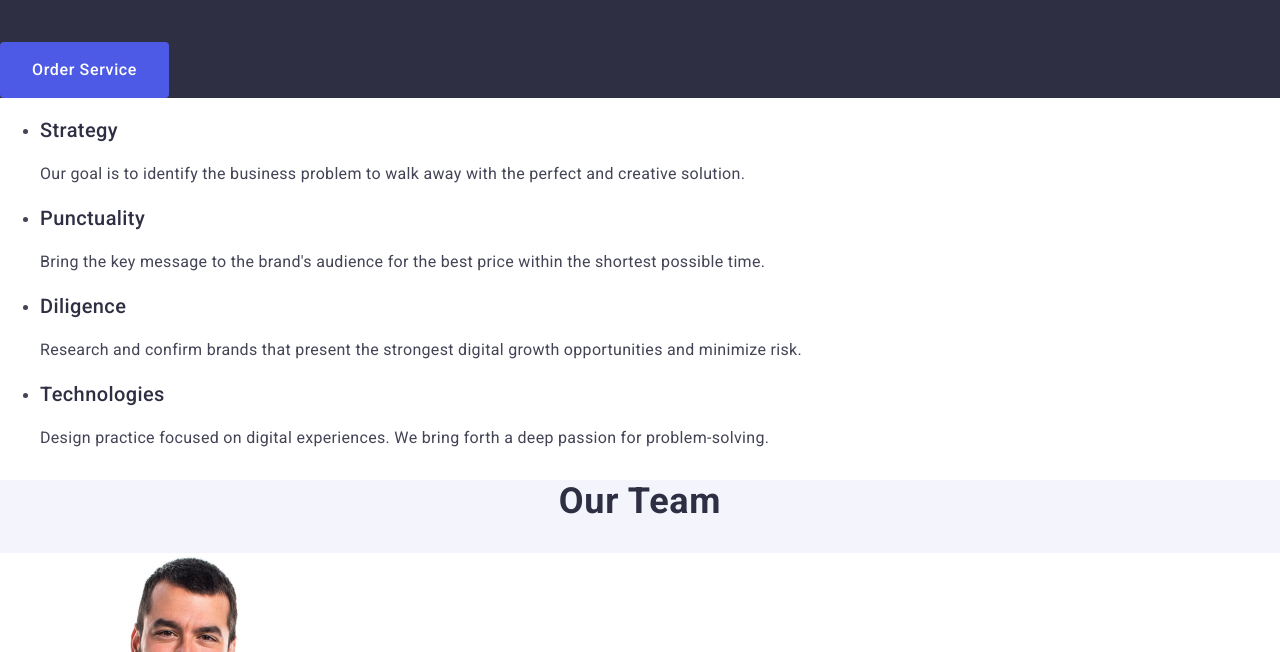
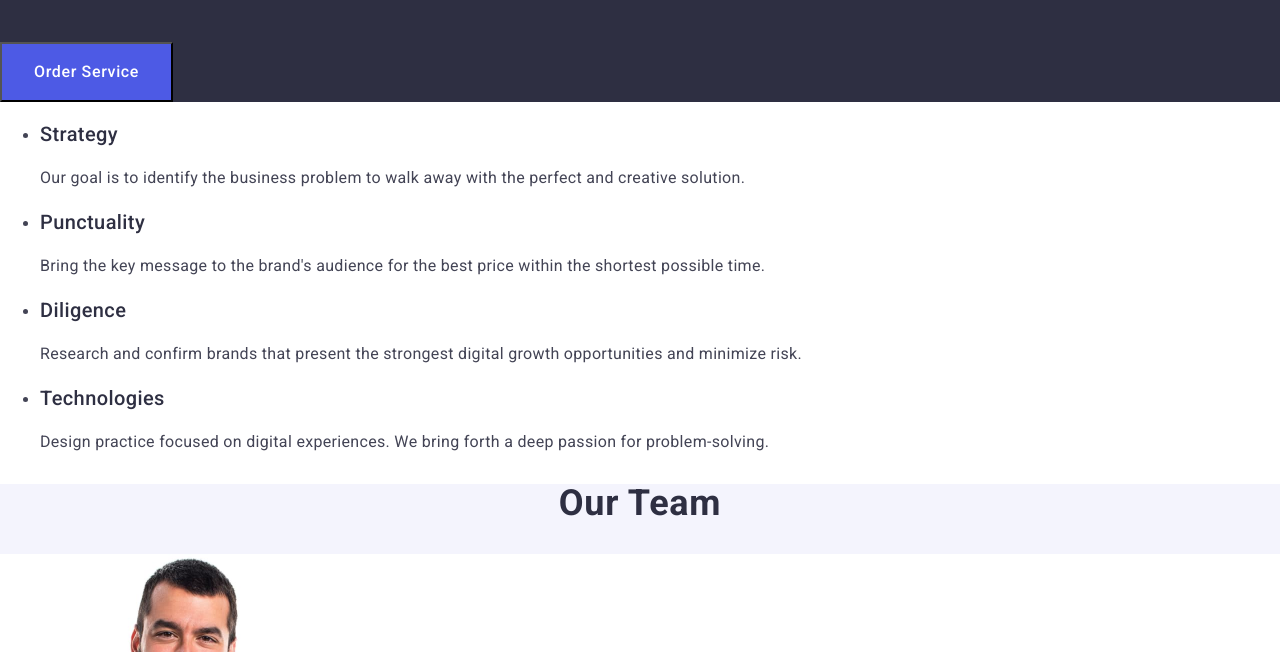
Before and after one commit to Mariia-Pidlisna/goit-markup-hw-02, a plain HTML site: page index.html in a window 1280 px wide. Shown: the part 300-952 px from the top of the page. Drawn offline with nearby package versions, Linux system fonts and the light colour scheme.

Commit message:
add index fale

```diff
--- a/css/styles.css
+++ b/css/styles.css
@@ -95,9 +95,7 @@ body {
 .button {
     font-family: "Roboto", sans-serif;;
     background: #4D5AE5;
-    border: none;
     cursor: pointer;
-    border-radius: 4px;
     font-weight: 500;
     letter-spacing: 0.04em;
     font-size: 16px;
@@ -179,7 +177,7 @@ body {
 .title-main {
      font-weight: 700;
      font-size: 36px;
-     line-height: 1.2;
+     line-height: 1.11;
      letter-spacing: 0.02em;
      text-align: center;
      color: #2E2F42;
```
